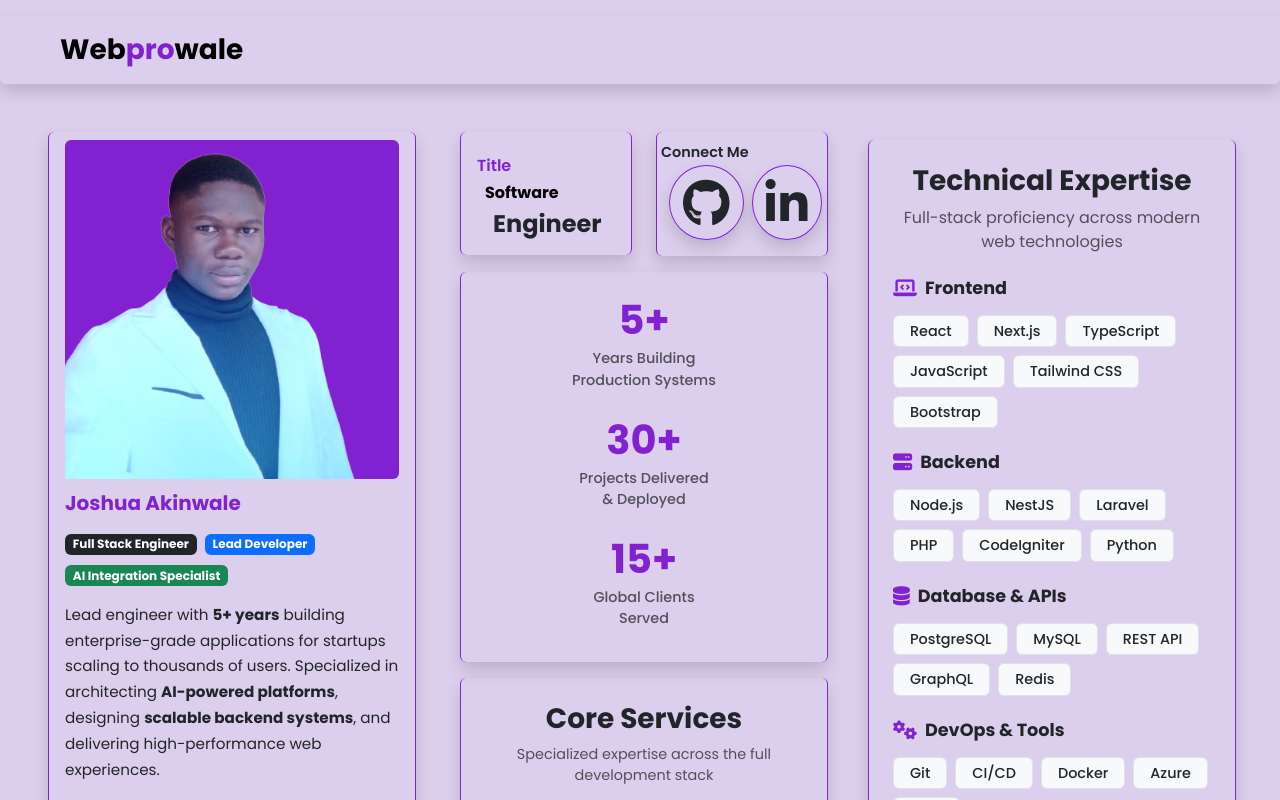
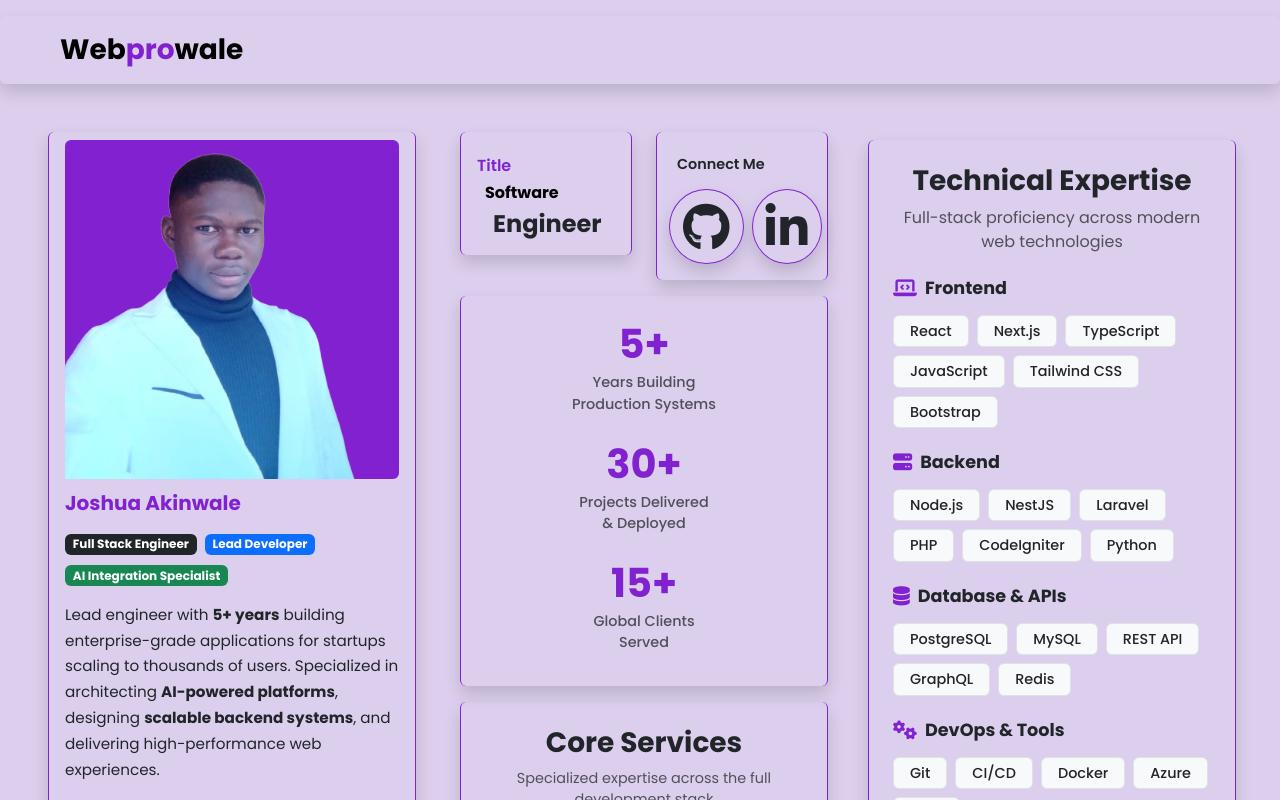
Before and after one commit to Webprowale/webprowale, a React (Vite) app: page / in a window 1280 px wide. Shown: the top 800 px of the page. Built offline with nearby package versions, Linux system fonts and the light colour scheme; no server answers.

Commit message:
Update SocialIcon component with improved social links

```diff
--- a/src/Components/SocialIcon.jsx
+++ b/src/Components/SocialIcon.jsx
@@ -16,7 +16,7 @@ function SocialIcon() {
     <div
       className="rounded shadow px-1 pt-2 d-flex flex-column con1" ref={con}
     >
-        <h3 className='smal small fw-semibold my-1'>Connect Me</h3>
+        <h3 className='smal small fw-semibold m-3'>Connect Me</h3>
       <div className="d-flex px-2">
         <div className="shadow  socialCon mb-3 ">
          <Link target='_blank' to='https://github.com/Webprowale'><i className="fab fa-github"></i></Link>
```
